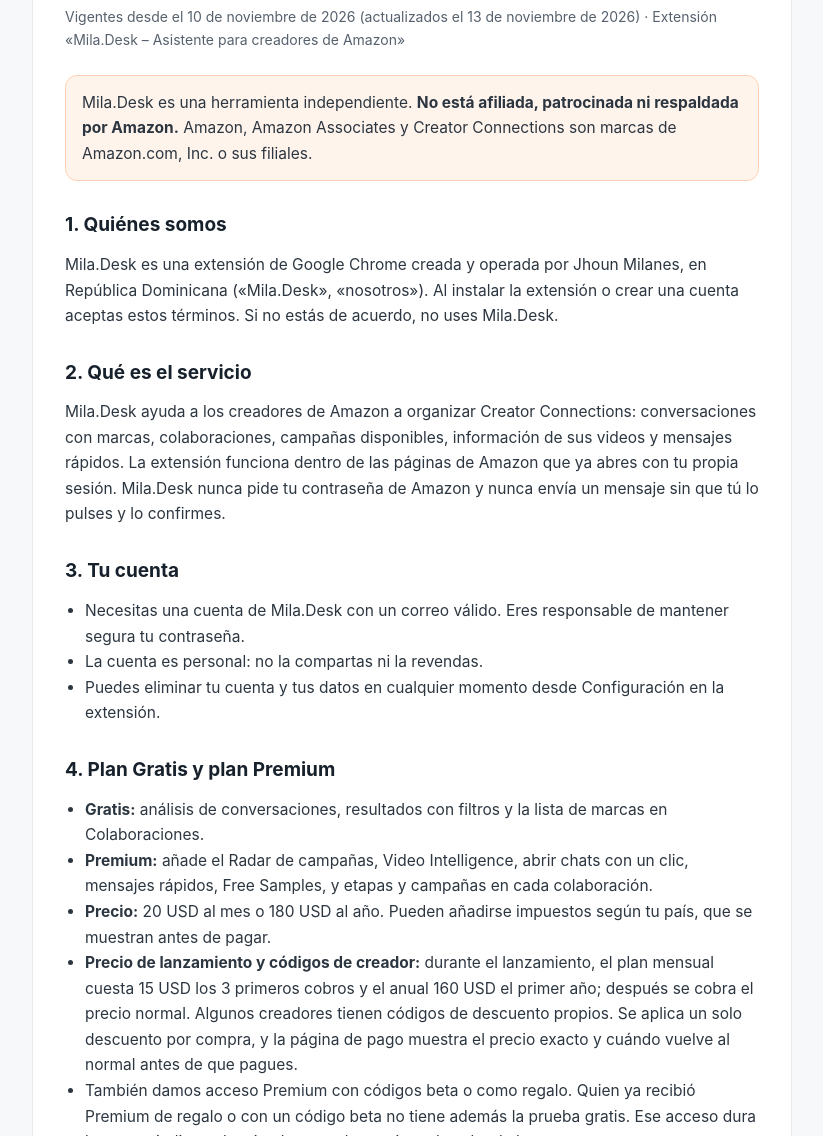
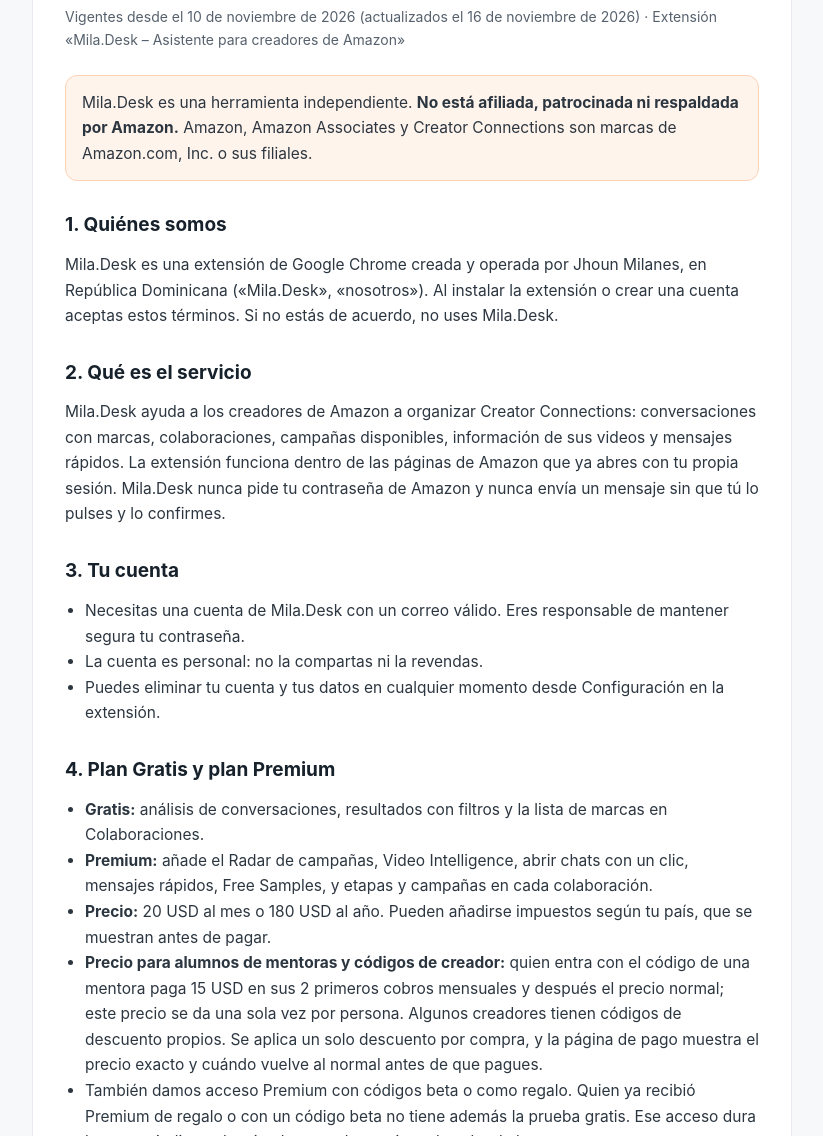
Before and after one commit to milanesproductions-lgtm/mila-desk-pages, a plain HTML site: page terminos.html in a window 1280 px wide. Shown: the part 164-1300 px from the top of the page, without its empty margins (228-1051 px from the left). Drawn offline with Linux system fonts and the light colour scheme.

Commit message:
Términos: precio de alumnos de mentoras (terminos.html)

```diff
--- a/terminos.html
+++ b/terminos.html
@@ -30,7 +30,7 @@
 <main>
   <div class="brand"><div class="logo">M</div><span>Mila.Desk</span></div>
   <h1>Términos y condiciones</h1>
-  <p class="date">Vigentes desde el 10 de noviembre de 2026 (actualizados el 13 de noviembre de 2026) · Extensión «Mila.Desk – Asistente para creadores de Amazon»</p>
+  <p class="date">Vigentes desde el 10 de noviembre de 2026 (actualizados el 16 de noviembre de 2026) · Extensión «Mila.Desk – Asistente para creadores de Amazon»</p>
 
   <p class="note">Mila.Desk es una herramienta independiente. <strong>No está afiliada, patrocinada ni respaldada por Amazon.</strong> Amazon, Amazon Associates y Creator Connections son marcas de Amazon.com, Inc. o sus filiales.</p>
 
@@ -52,7 +52,7 @@
     <li><strong>Gratis:</strong> análisis de conversaciones, resultados con filtros y la lista de marcas en Colaboraciones.</li>
     <li><strong>Premium:</strong> añade el Radar de campañas, Video Intelligence, abrir chats con un clic, mensajes rápidos, Free Samples, y etapas y campañas en cada colaboración.</li>
     <li><strong>Precio:</strong> 20 USD al mes o 180 USD al año. Pueden añadirse impuestos según tu país, que se muestran antes de pagar.</li>
-    <li><strong>Precio de lanzamiento y códigos de creador:</strong> durante el lanzamiento, el plan mensual cuesta 15 USD los 3 primeros cobros y el anual 160 USD el primer año; después se cobra el precio normal. Algunos creadores tienen códigos de descuento propios. Se aplica un solo descuento por compra, y la página de pago muestra el precio exacto y cuándo vuelve al normal antes de que pagues.</li>
+    <li><strong>Precio para alumnos de mentoras y códigos de creador:</strong> quien entra con el código de una mentora paga 15 USD en sus 2 primeros cobros mensuales y después el precio normal; este precio se da una sola vez por persona. Algunos creadores tienen códigos de descuento propios. Se aplica un solo descuento por compra, y la página de pago muestra el precio exacto y cuándo vuelve al normal antes de que pagues.</li>
     <li>También damos acceso Premium con códigos beta o como regalo. Quien ya recibió Premium de regalo o con un código beta no tiene además la prueba gratis. Ese acceso dura lo que se indique al activarlo y puede terminar al acabar la beta.</li>
   </ul>
 
```
